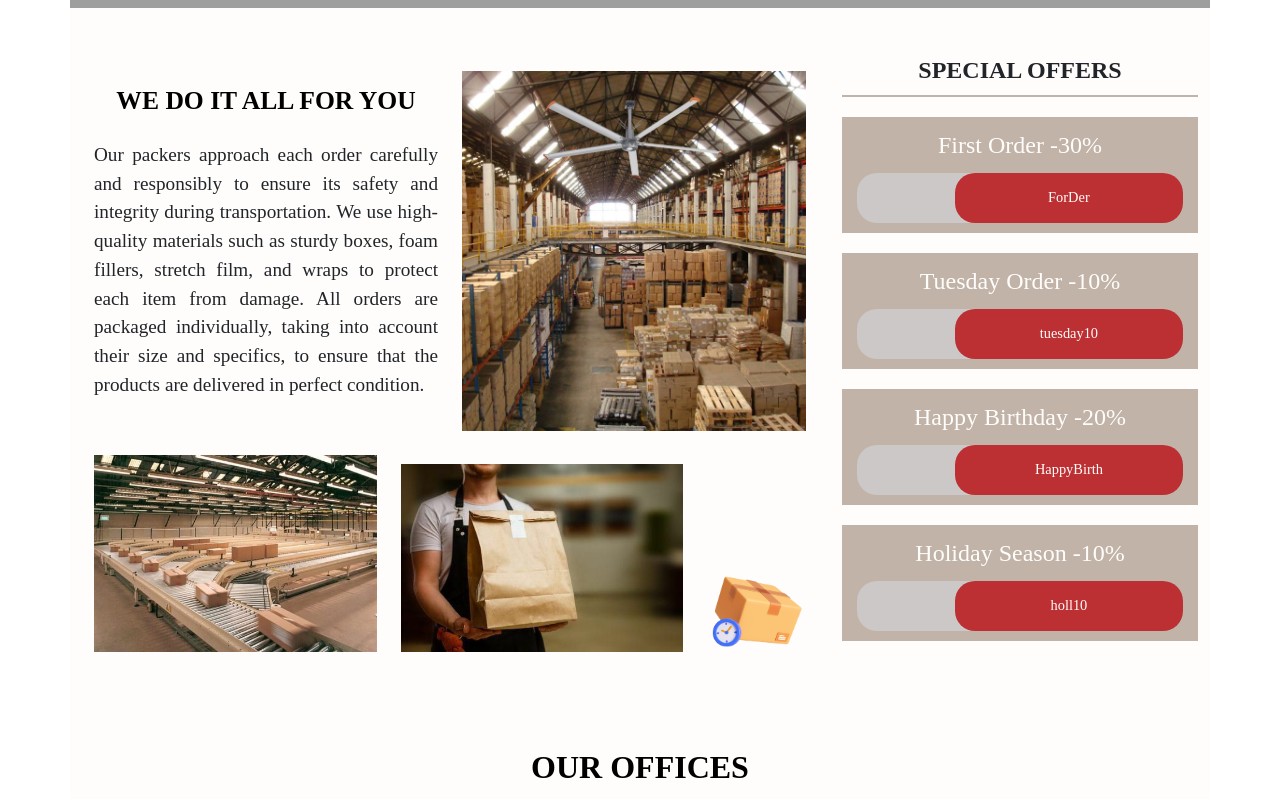
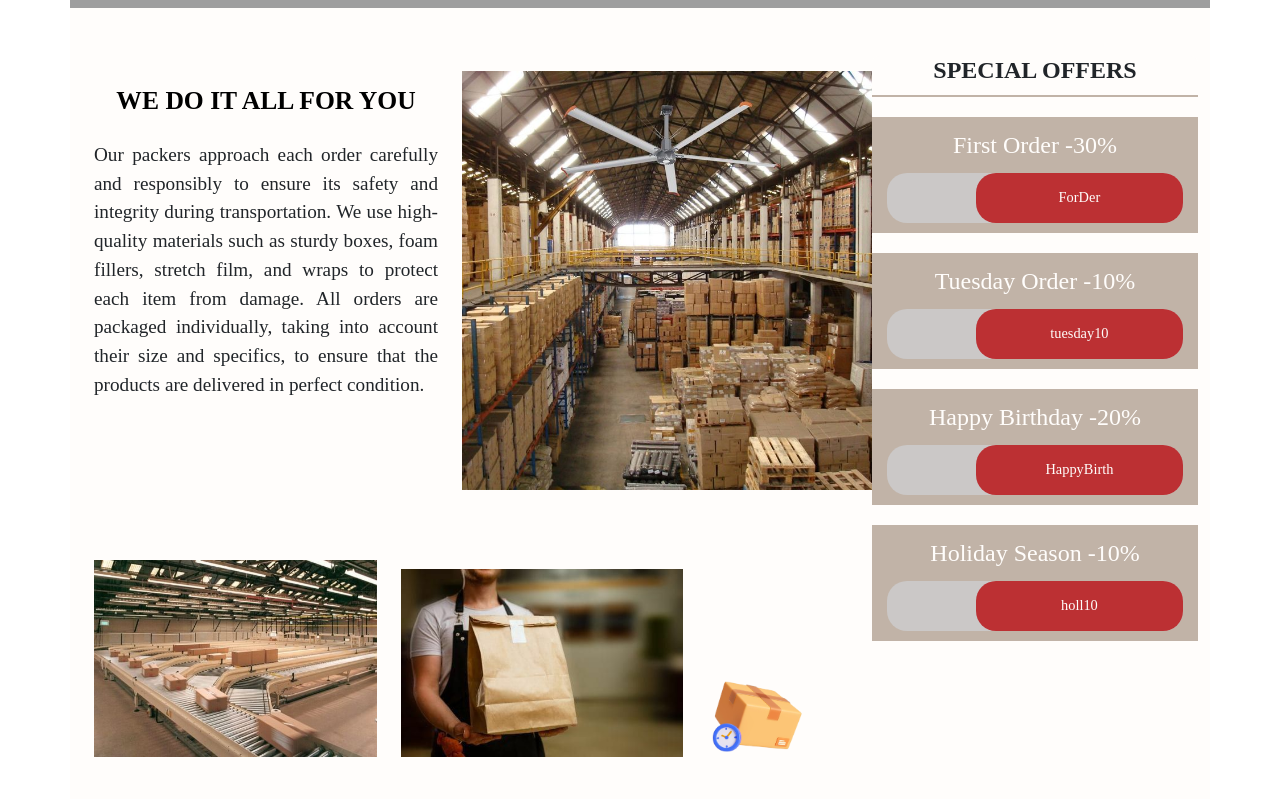
Before and after one commit to sashaLitv/final_module, a plain HTML site: page index.html in a window 1280 px wide. Shown: the part 666-1465 px from the top of the page. Drawn offline with nearby package versions, Linux system fonts and the light colour scheme; grey boxes are pictures that could not be loaded; a web font is replaced by a local one.

Commit message:
second commit

```diff
--- a/styles/aside.css
+++ b/styles/aside.css
@@ -1,8 +1,8 @@
-
 aside .special-offers {
     background-color: var(--color-white);
     border-radius: 8px;
     text-align: center;
+    margin-left: 30px;
 }
 
 aside .special-offers h2 {
--- a/styles/main.css
+++ b/styles/main.css
@@ -26,5 +26,9 @@ main .picture{
 }
 #picture1, #picture2{
     object-fit: fill;
-    height:100%;
+    height:90%;
 }
+
+#picture1{
+    max-width: 450px;
+}
```
